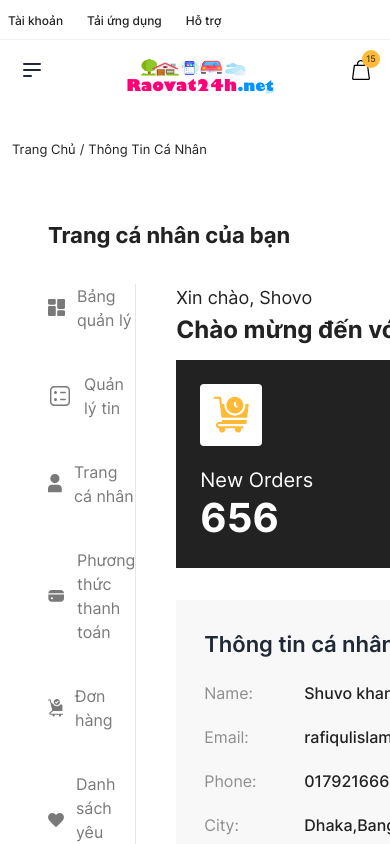
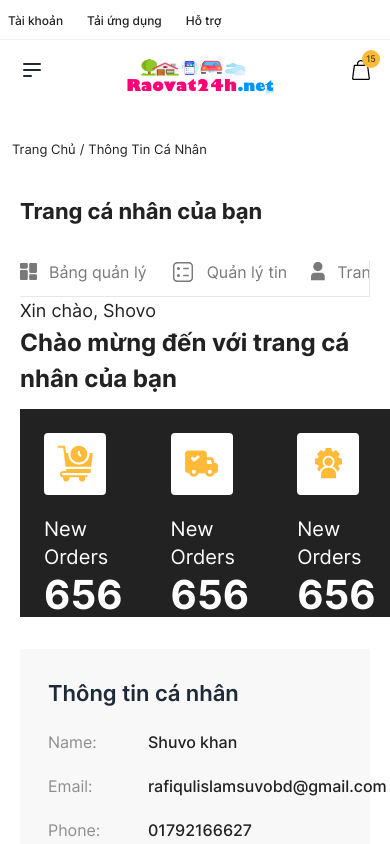
Before and after one commit to dieptv1999/raovat, a Next.js app: page /profile in a window 390 px wide. Shown: the top 844 px of the page. Built offline with nearby package versions, Linux system fonts and the light colour scheme; no server answers.

Commit message:
fix filter

```diff
--- a/src/components/Auth/Profile/index.jsx
+++ b/src/components/Auth/Profile/index.jsx
@@ -48,7 +48,7 @@ export default function Profile() {
                 { name: "Thông tin cá nhân", path: "/profile" },
               ]}
             />
-            <div className="w-full bg-white px-10 py-9">
+            <div className="w-full bg-white px-3 lg:px-10 py-3 lg:py-9">
               <div className="title-area w-full flex justify-between items-center">
                 <h1 className="text-[22px] font-bold text-qblack">
                   Trang cá nhân của bạn
@@ -68,10 +68,11 @@ export default function Profile() {
                 {/*  </button>*/}
                 {/*</div>*/}
               </div>
-              <div className="profile-wrapper w-full mt-8 flex space-x-10">
-                <div className="w-[236px] min-h-[600px] border-r border-[rgba(0, 0, 0, 0.1)]">
-                  <div className="flex flex-col space-y-10">
-                    <div className="item group">
+              <div className="profile-wrapper w-full mt-8 flex flex-col lg:flex-row lg:space-x-10">
+                <div className="lg:w-[236px] lg:min-h-[600px] border-r border-[rgba(0, 0, 0, 0.1)]">
+                  <div className="flex lg:flex-col lg:space-y-10 overflow-y-scroll lg:overflow-y-auto space-x-6 lg:space-x-0
+                  items-center border-b lg:border-none pb-3 lg:pb-0">
+                    <div className="item group whitespace-nowrap lg:whitespace-normal">
                       <Link href="/profile#dashboard">
                         <div className={`flex space-x-3 items-center text-qgray hover:text-qblack cursor-pointer`}>
                           <span>
@@ -83,7 +84,7 @@ export default function Profile() {
                         </div>
                       </Link>
                     </div>
-                    <div className="item group">
+                    <div className="item group whitespace-nowrap lg:whitespace-normal">
                       <Link href="/profile#post">
                         <div className="flex space-x-3 items-center text-qgray hover:text-qblack cursor-pointer">
                           <span>
@@ -95,7 +96,7 @@ export default function Profile() {
                         </div>
                       </Link>
                     </div>
-                    <div className="item group">
+                    <div className="item group whitespace-nowrap lg:whitespace-normal">
                       <Link href="/profile#profile">
                         <div className="flex space-x-3 items-center text-qgray hover:text-qblack cursor-pointer">
                           <span>
@@ -108,7 +109,7 @@ export default function Profile() {
                       </Link>
                     </div>
 
-                    <div className="item group">
+                    <div className="item group whitespace-nowrap lg:whitespace-normal">
                       <Link href="/profile#payment">
                         <div className="flex space-x-3 items-center text-qgray hover:text-qblack cursor-pointer">
                           <span>
@@ -120,7 +121,7 @@ export default function Profile() {
                         </div>
                       </Link>
                     </div>
-                    <div className="item group">
+                    <div className="item group whitespace-nowrap lg:whitespace-normal">
                       <Link href="/profile#order">
                         <div className="flex space-x-3 items-center text-qgray hover:text-qblack cursor-pointer">
                           <span>
@@ -130,7 +131,7 @@ export default function Profile() {
                         </div>
                       </Link>
                     </div>
-                    <div className="item group">
+                    <div className="item group whitespace-nowrap lg:whitespace-normal">
                       <Link href="/profile#wishlist">
                         <div className="flex space-x-3 items-center text-qgray hover:text-qblack cursor-pointer">
                           <span>
@@ -142,7 +143,7 @@ export default function Profile() {
                         </div>
                       </Link>
                     </div>
-                    <div className="item group">
+                    <div className="item group whitespace-nowrap lg:whitespace-normal">
                       <Link href="/profile#address">
                         <div className="flex space-x-3 items-center text-qgray hover:text-qblack cursor-pointer">
                           <span>
@@ -154,7 +155,7 @@ export default function Profile() {
                         </div>
                       </Link>
                     </div>
-                    <div className="item group">
+                    <div className="item group whitespace-nowrap lg:whitespace-normal">
                       <Link href="/profile#review">
                         <div className="flex space-x-3 items-center text-qgray hover:text-qblack cursor-pointer">
                           <span>
@@ -166,7 +167,7 @@ export default function Profile() {
                         </div>
                       </Link>
                     </div>
-                    <div className="item group">
+                    <div className="item group whitespace-nowrap lg:whitespace-normal">
                       <Link href="/profile#password">
                         <div className="flex space-x-3 items-center text-qgray hover:text-qblack cursor-pointer">
                           <span>
@@ -178,7 +179,7 @@ export default function Profile() {
                         </div>
                       </Link>
                     </div>
-                    {/*<div className="item group">*/}
+                    {/*<div className="item group whitespace-nowrap lg:whitespace-normal">*/}
                     {/*  <Link href="/profile#support">*/}
                     {/*    <div className="flex space-x-3 items-center text-qgray hover:text-qblack cursor-pointer">*/}
                     {/*      <span>*/}
@@ -190,7 +191,7 @@ export default function Profile() {
                     {/*    </div>*/}
                     {/*  </Link>*/}
                     {/*</div>*/}
-                    <div className="item group">
+                    <div className="item group whitespace-nowrap lg:whitespace-normal">
                       <Link href="/profile#profile">
                         <div className="flex space-x-3 items-center text-qgray hover:text-qblack cursor-pointer">
                           <span>
```
